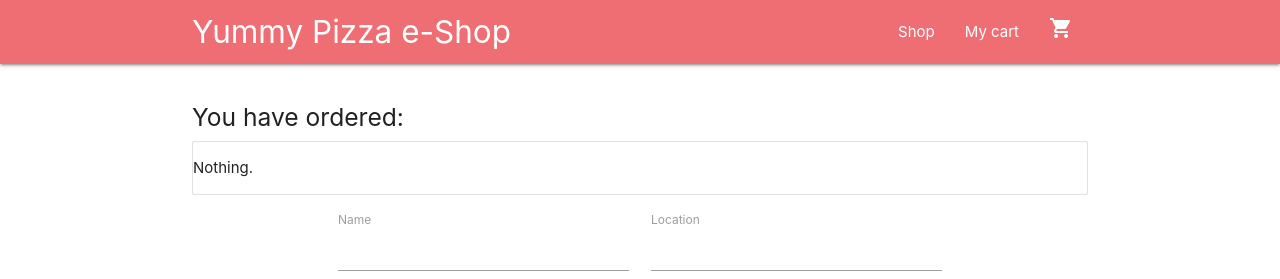
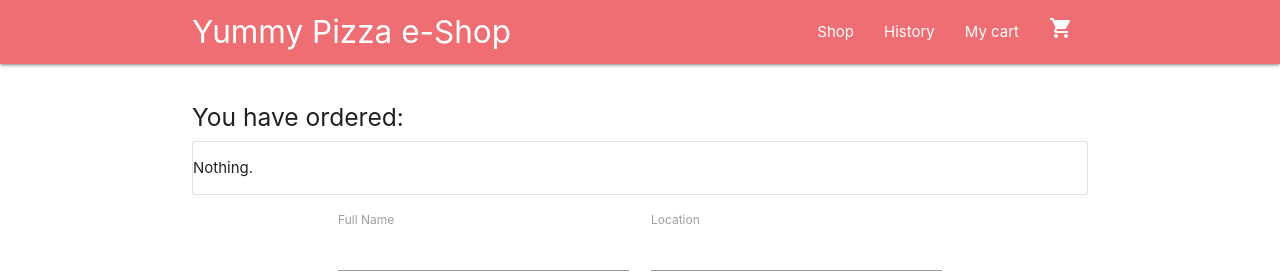
Before and after one commit to basil1120/yummypizzafrontend, a React (Create React App) app: page /cart in a window 1280 px wide. Shown: the top 279 px of the page. Built offline with nearby package versions, Linux system fonts and the light colour scheme.

Commit message:
Update Navigation Bar

```diff
--- a/src/components/Navbar.js
+++ b/src/components/Navbar.js
@@ -8,6 +8,7 @@ import { Link } from 'react-router-dom'
 
                     <ul className="right">
                         <li><Link to="/">Shop</Link></li>
+                        <li><Link to="#">History</Link></li>
                         <li><Link to="/cart">My cart</Link></li>
                         <li><Link to="/cart"><i className="material-icons">shopping_cart</i></Link></li>
                     </ul>
--- a/src/components/Recipe.js
+++ b/src/components/Recipe.js
@@ -62,7 +62,7 @@ class Recipe extends Component{
                         <div className="row">
                             <div className="input-field col s6">
                                 <input placeholder="" name="name" type="text" className="validate" onChange={(e) => this.onChange(e)}/>
-                                    <label>Name</label>
+                                    <label>Full Name</label>
                             </div>
                             <div className="input-field col s6">
                                 <input placeholder="" name="location" type="text" className="validate" onChange={(e) => this.onChange(e)}/>
```
